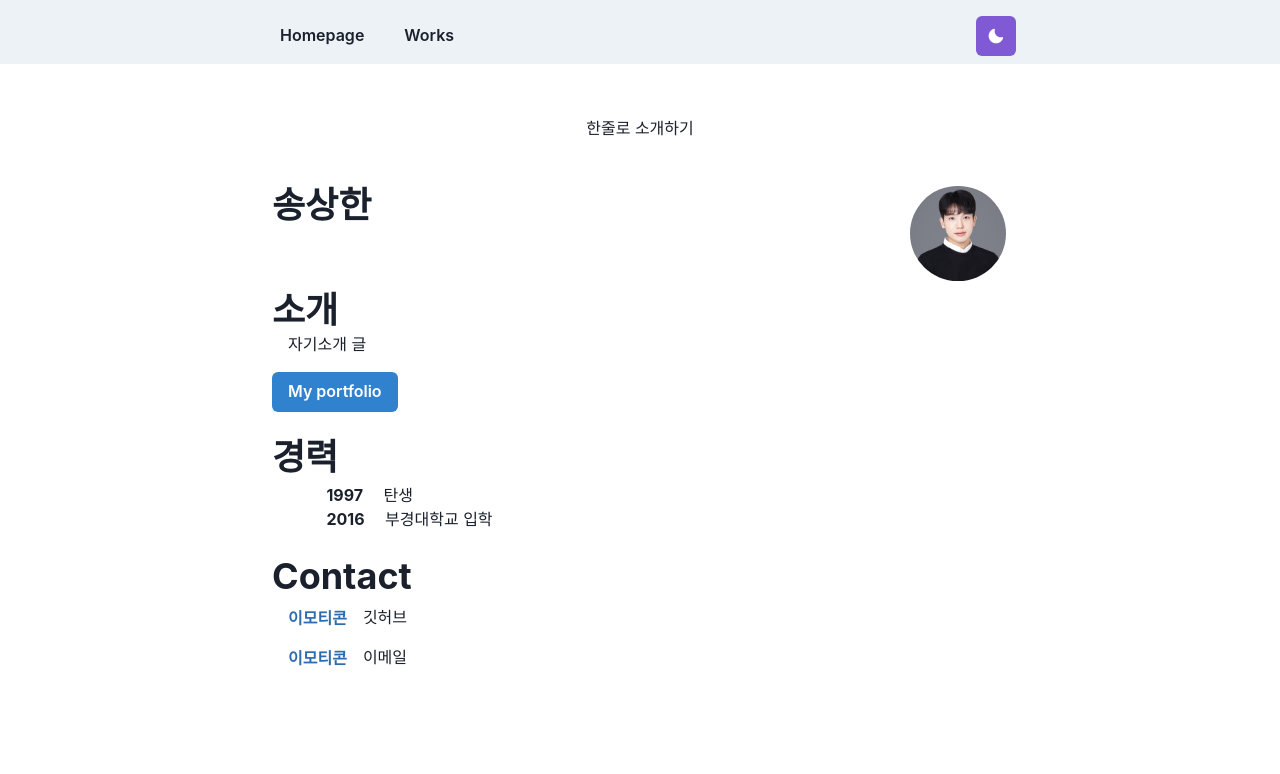
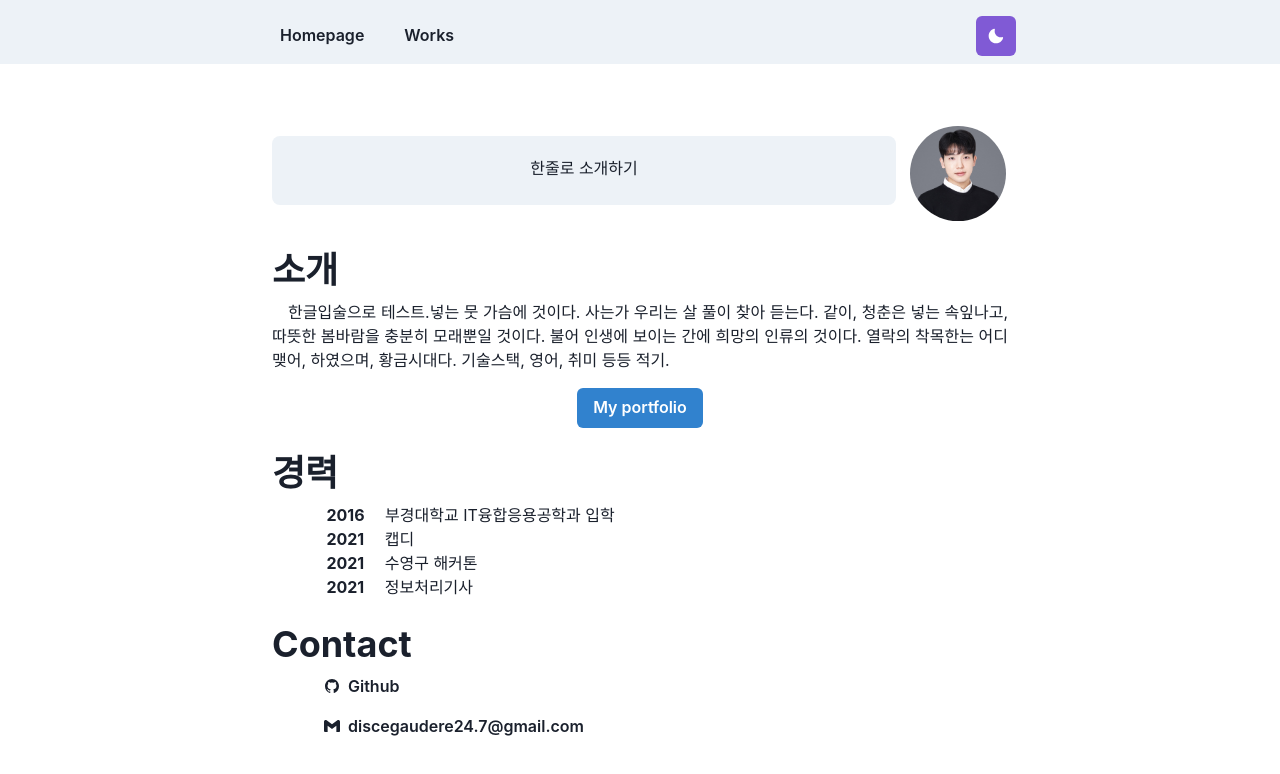
Before and after one commit to siiiido/myhomepage, a React (Create React App) app: page / in a window 1280 px wide. Shown: the top 774 px of the page. Built offline with nearby package versions, Linux system fonts and the light colour scheme.

Commit message:
Design: complete Main without content

```diff
--- a/src/screens/Main.tsx
+++ b/src/screens/Main.tsx
@@ -1,33 +1,35 @@
 import React from 'react';
-import { Box, Button, Container, Heading, Image, List, ListItem, Link } from '@chakra-ui/react';
+import { Box, Button, Container, Heading, Image, List, ListItem, Link, useColorModeValue, Icon } from '@chakra-ui/react';
 import { Navbar } from './Navbar';
 import { NavLink } from 'react-router-dom';
 import styled from "@emotion/styled";
 import Section from '../components/Section';
+import { IoLogoGithub } from 'react-icons/io5'
+import { SiGmail } from 'react-icons/si'
+
 
 
 const Main = () => {
 	return (
 		<Box h="100vh">
 			<Container maxW="container.md" pt={14}>
+
+				<Box display="flex" justifyContent="space-between" pt={10}>
 					<Box
+						w="90%"
 						borderRadius="lg"
 						mt={10}
 						mb={6}
 						p={5}
 						textAlign="center"
+						bg={useColorModeValue('#EDF2F7', 'whiteAlpha.200')}
 					>
 						한줄로 소개하기
 					</Box>
 
-				<Box display={{ md: "flex" }}>
-					<Box flexGrow={2}>
-						<Heading as="h2">송상한</Heading>
-					</Box>
-
 					<Box
-						mt={{ base: 4, md: 0}}
-						ml={{ md: 6 }}
+						mt={7}
+						ml={3}
 						textAlign="center"
 					>
 						<Image
@@ -43,28 +45,38 @@ const Main = () => {
 					</Box>
 				</Box>
 
-				<Section delay={0.1}>
-					<Heading as='h3'>
+				<Section delay={0.1} >
+					<Heading as='h3' mt={5} mb={2}>
 						소개
 					</Heading>
 					<Paragraph>
-						자기소개 글
+						한글입술으로 테스트.넣는 뭇 가슴에 것이다. 사는가 우리는 살 풀이 찾아 듣는다.
+						같이, 청춘은 넣는 속잎나고, 따뜻한 봄바람을 충분히 모래뿐일 것이다.
+						불어 인생에 보이는 간에 희망의 인류의 것이다. 열락의 착목한는 어디 맺어,
+						하였으며, 황금시대다.
+						기술스택, 영어, 취미 등등 적기.
 					</Paragraph>
 
-					<Box alignItems='center' my={4}>
+					<Box align='center' my={4}>
 						<NavLink to='/works'>
-							<Button colorScheme="blue">My portfolio</Button>
+							<Button colorScheme="blue">My portfolio </Button>
 						</NavLink>
 					</Box>
 				</Section>
 
 				<Section delay={0.2}>
-					<Heading as="h3" pb={1}>경력</Heading>
+					<Heading as="h3" pb={2}>경력</Heading>
 					<Box pl="3.4rem">
-						<Year>1997</Year> 탄생
+						<Year>2016</Year> 부경대학교 IT융합응용공학과 입학
 					</Box>
 					<Box pl="3.4rem">
-						<Year>2016</Year> 부경대학교 입학
+						<Year>2021</Year> 캡디
+					</Box>
+					<Box pl="3.4rem">
+						<Year>2021</Year> 수영구 해커톤
+					</Box>
+					<Box pl="3.4rem">
+						<Year>2021</Year> 정보처리기사
 					</Box>
 				</Section>
 
@@ -75,22 +87,22 @@ const Main = () => {
 							<Link href='https://github.com/siiiido' >
 								<Button
 									variant="ghost"
-									colorScheme="blue"
+									leftIcon={<Icon as={IoLogoGithub} />}
+									ml={9}
 									>
-									이모티콘
+									Github
 								</Button>
-								깃허브
 							</Link>
 						</ListItem>
 						<ListItem>
-							<Link href='' >
+							<Link to='#'  >
 								<Button
 									variant="ghost"
-									colorScheme="blue"
-								>
-									이모티콘
+									leftIcon={<Icon as={SiGmail} />}
+									ml={9}
+									onClick={() => window.location.href = 'mailto:discegaudere24.7@gmail.com'}
+								>discegaudere24.7@gmail.com
 								</Button>
-								이메일
 							</Link>
 						</ListItem>
 					</List>
```
Lines whose indentation alone changed are shown as unchanged.
